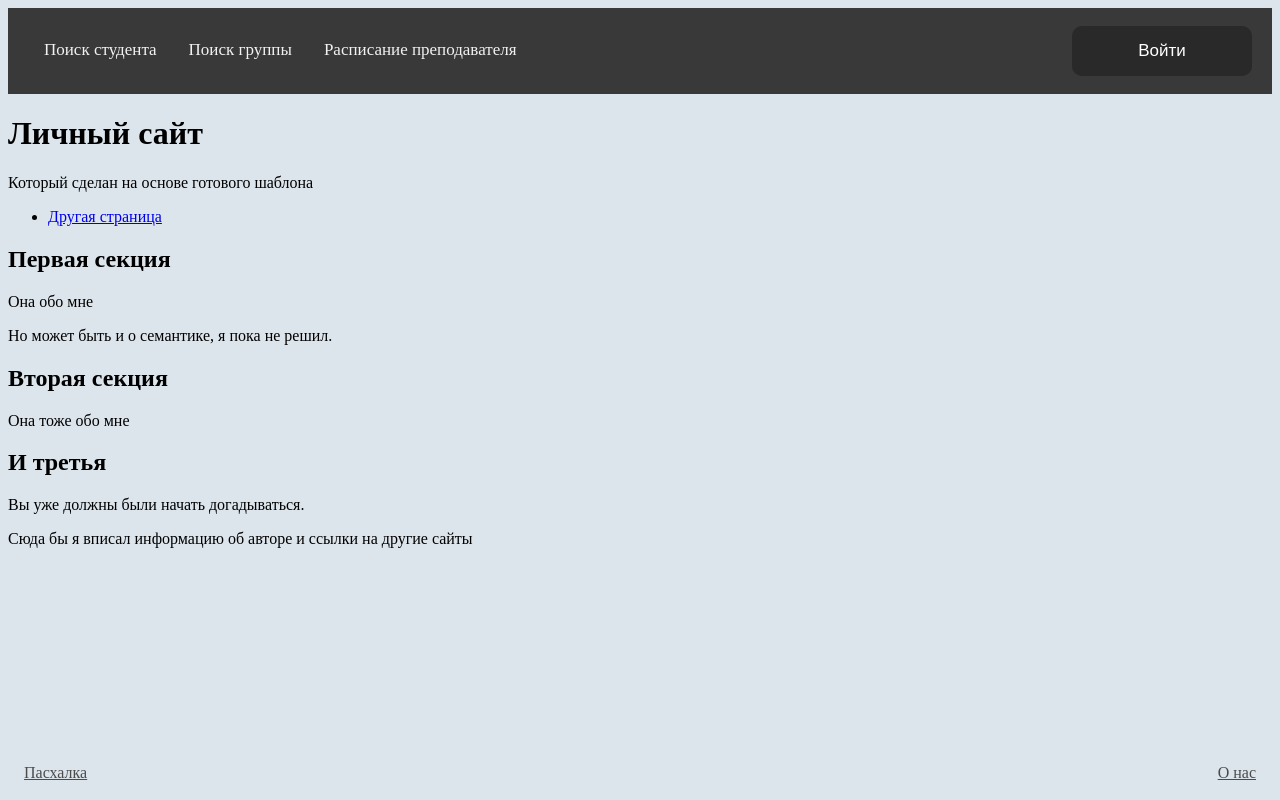
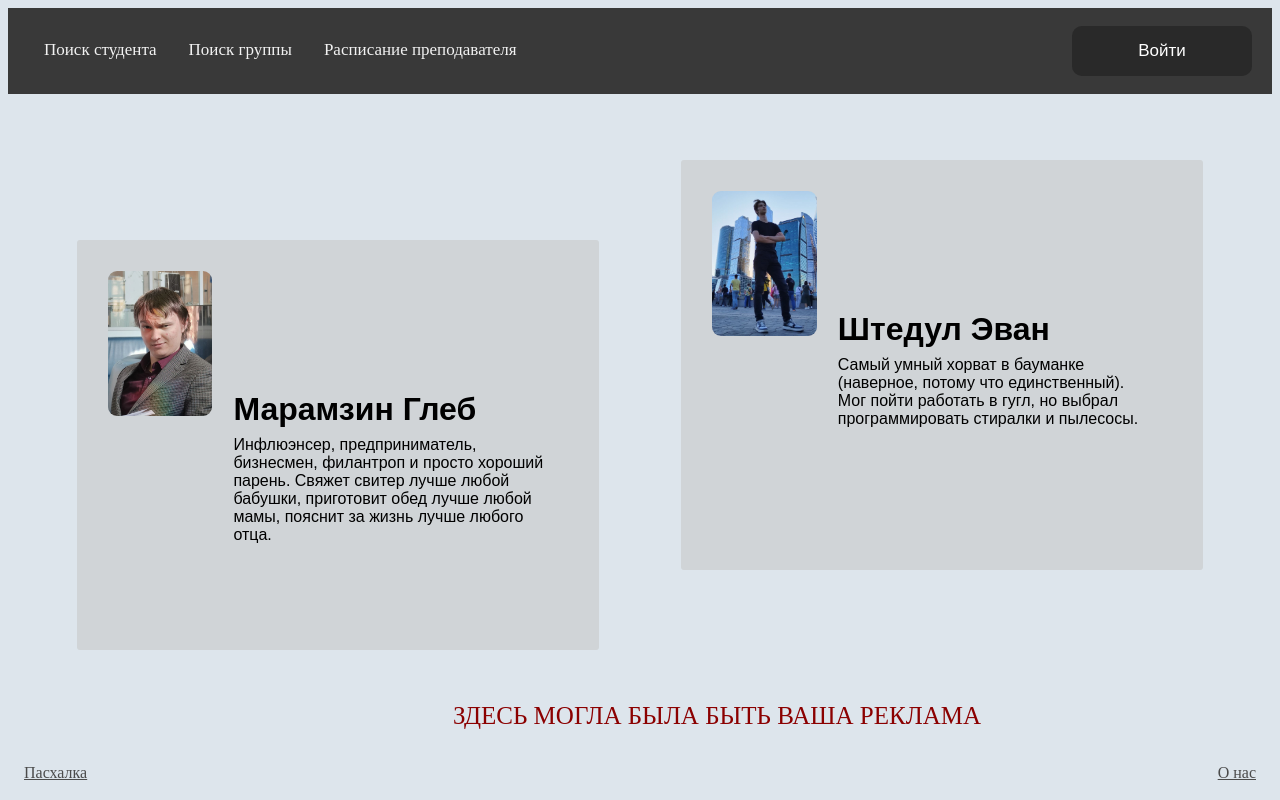
Before and after one commit to GlebMaramzin/GUI_PROJECT_BMSTU, a Flask app: page / in a window 1280 px wide. Run offline with Flask 3, Linux system fonts and the light colour scheme.

Commit message:
Upload Web
Добавлена главная страница

```diff
--- a/static/css/about.css
+++ b/static/css/about.css
@@ -1,9 +1,99 @@
 .adversting {
     text-align: center;
-    bottom: 10%;
+    bottom: 5%;
     left: 35%;
     color: darkred;
     position: absolute;
     padding: 5px;
     font-size: 25px;
 }
+
+.block-left {
+    font-family: sans-serif;
+    left: 6%;
+    bottom: 150px;
+    width:40%;
+    height: 50%;
+    background:rgb(208, 212, 215);
+    color:#fff;
+    position: absolute;
+    padding: 5px;
+    border-radius: 3px;
+}
+
+.block-left img {
+    width: 20%;
+    top: 30px;
+    left: 30px;
+    position: absolute;
+    padding: 1px;
+    border-radius: 10px;
+    transition: transform 0.5s ease;
+}
+
+.block-left img:hover {
+    transform: scale(1.2);
+}
+
+.block-left h1 {
+    top: 130px;
+    width: 60%;
+    left: 30%;
+    position: absolute;
+    text-align: left;
+    color: black;
+}
+
+.block-left p {
+    top: 180px;
+    width: 60%;
+    left: 30%;
+    position: absolute;
+    text-align: left;
+    color: black;
+}
+
+.block-right {
+    font-family: sans-serif;
+    right: 6%;
+    bottom: 230px;
+    width:40%;
+    height: 50%;
+    background:rgb(208, 212, 215);
+    color:#fff;
+    position: absolute;
+    padding: 5px;
+    border-radius: 3px;
+}
+
+.block-right img {
+    width: 20%;
+    top: 30px;
+    left: 30px;
+    position: absolute;
+    padding: 1px;
+    border-radius: 10px;
+    transition: transform 0.5s ease;
+}
+
+.block-right img:hover {
+    transform: scale(1.2);
+}
+
+.block-right h1 {
+    top: 130px;
+    width: 60%;
+    left: 30%;
+    position: absolute;
+    text-align: left;
+    color: black;
+}
+
+.block-right p {
+    top: 180px;
+    width: 60%;
+    left: 30%;
+    position: absolute;
+    text-align: left;
+    color: black;
+}
--- a/static/css/game.css
+++ b/static/css/game.css
@@ -81,7 +81,6 @@
     position: absolute;
     width: 152px;
     height: 70px;
-    background-color: rgba(148, 149, 150, 0.303);
 }
 
 .game-score span {
--- a/templates/index.html
+++ b/templates/index.html
@@ -4,34 +4,24 @@
 Главаня страница
 {% endblock %}
 
+{% block style%}
+<link rel="stylesheet" href="{{ url_for('static', filename='css/about.css') }}">
+{% endblock %}
+
 {% block body%}
-    <header>
-      <h1>Личный сайт</h1>
-      <p>Который сделан на основе готового шаблона</p>
-      <nav>
-        <ul>
-          <li><a href="test">Другая страница</a></li>
-        </ul>
-      </nav>
-    </header>
-    <main>
-      <article>
-        <section>
-          <h2>Первая секция</h2>
-          <p>Она обо мне</p>
-          <p>Но может быть и о семантике, я пока не решил.</p>
-        </section>
-        <section>
-          <h2>Вторая секция</h2>
-          <p>Она тоже обо мне</p>
-        </section>
-        <section>
-          <h2>И третья</h2>
-          <p>Вы уже должны были начать догадываться.</p>
-        </section>
-      </article>
-    </main>
-    <footer>
-      <p>Сюда бы я вписал информацию об авторе и ссылки на другие сайты</p>
-    </footer>
+<div class="block-left">
+  <img src="static/img/Gleb.jpg">
+  <h1>Марамзин Глеб</h1>
+  <p>Инфлюэнсер, предприниматель, бизнесмен, филантроп и просто хороший парень.
+      Свяжет свитер лучше любой бабушки, приготовит обед лучше любой мамы, пояснит за жизнь лучше любого отца.
+  </p>
+</div>
+<div class="block-right">
+  <img src="static/img/Evan.jpg">
+  <h1>Штедул Эван</h1>
+  <p>Самый умный хорват в бауманке (наверное, потому что единственный).
+      Мог пойти работать в гугл, но выбрал программировать стиралки и пылесосы.
+  </p>
+</div>
+<p class="adversting">ЗДЕСЬ МОГЛА БЫЛА БЫТЬ ВАША РЕКЛАМА</p>
 {% endblock %}
```
Also changed, not shown: templates/about.html (+14 -0 lines), static/img/Evan.jpg (added), static/img/Gleb.jpg (added).
